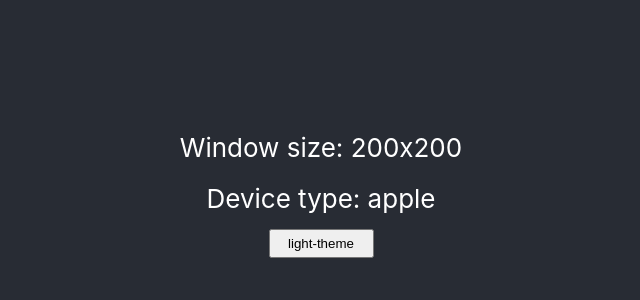
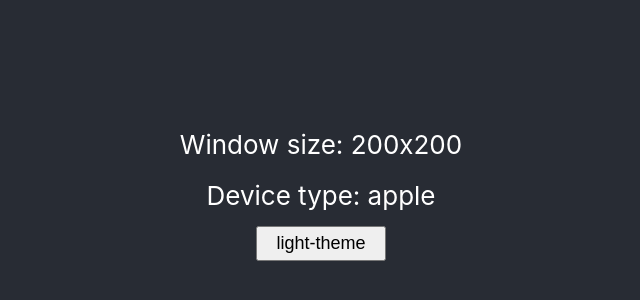
Before and after one commit to Anton-SN/custom-hook, a React (Create React App) app: page / in a window 1280 px wide. Shown: the part 208-508 px from the top of the page, without its empty margins (319-959 px from the left). Built offline with nearby package versions, Linux system fonts and the light colour scheme.

Commit message:
feat: add theme context and provider

```diff
--- /dev/null
+++ b/src/@types.theme.ts
@@ -0,0 +1,5 @@
+export type ThemeContextType = {
+    theme: string,
+    setTheme: (theme: string) => void,
+    toggleTheme: () => void
+}
--- a/src/Components/ThemeToggle/index.tsx
+++ b/src/Components/ThemeToggle/index.tsx
@@ -1,13 +1,10 @@
-import React, { useState } from 'react';
+import React, { useContext } from 'react';
 import Toggle from 'UI/Toggle'
-
-const LightTheme = 'light';
-const DarkTheme = 'dark';
+import { ThemeContext, LightTheme } from "Contexts/Theme";
+import { ThemeContextType } from "@types.theme";
 
 const ThemeToggle: React.FC = () => {
-    const [theme, setTheme] = useState(LightTheme)
-
-    const toggleTheme = () => theme === LightTheme ? setTheme(DarkTheme) : setTheme(LightTheme);
+    const { theme, toggleTheme } = useContext(ThemeContext) as ThemeContextType;
     const toggleText  = () => theme === LightTheme ? 'light-theme' : 'dark-theme';
 
     return <Toggle callback={toggleTheme} text={toggleText()}/>
--- /dev/null
+++ b/src/Contexts/Theme.tsx
@@ -0,0 +1,37 @@
+import React, { createContext, useState } from "react";
+import { ThemeContextType } from "@types.theme";
+
+const LightTheme = 'light';
+const DarkTheme = 'dark';
+
+const ThemeContext = createContext<ThemeContextType | null>(null);
+
+type Props = {
+    children: JSX.Element | JSX.Element[]
+}
+
+const ThemeProvider: React.FC<Props> = ({ children }) => {
+    const [theme, setTheme] = useState(LightTheme);
+
+    function toggleTheme() {
+        if (theme === DarkTheme) {
+            setTheme(LightTheme);
+        } else {
+            setTheme(DarkTheme);
+        }
+    }
+
+    const value = {
+        theme,
+        setTheme,
+        toggleTheme
+    }
+
+    return (
+        <ThemeContext.Provider value={value}>
+            {children}
+        </ThemeContext.Provider>
+    );
+};
+
+export { ThemeContext, ThemeProvider, LightTheme };
--- a/src/UI/Toggle/styles.module.css
+++ b/src/UI/Toggle/styles.module.css
@@ -1,5 +1,6 @@
 .toggle {
-    width: 105px;
+    width: 130px;
     padding: 5px 15px;
     margin: 5px 10px;
+    font-size: 18px;
 }
--- a/src/index.tsx
+++ b/src/index.tsx
@@ -1,16 +1,20 @@
-import React from 'react';
+import { StrictMode } from 'react';
 import ReactDOM from 'react-dom/client';
 import './index.css';
 import App from './App/App';
 import reportWebVitals from './reportWebVitals';
 
+import { ThemeProvider } from "./Contexts/Theme";
+
 const root = ReactDOM.createRoot(
   document.getElementById('root') as HTMLElement
 );
 root.render(
-  <React.StrictMode>
-    <App />
-  </React.StrictMode>
+  <StrictMode>
+    <ThemeProvider>
+        <App />
+    </ThemeProvider>
+  </StrictMode>
 );
 
 // If you want to start measuring performance in your app, pass a function
```
